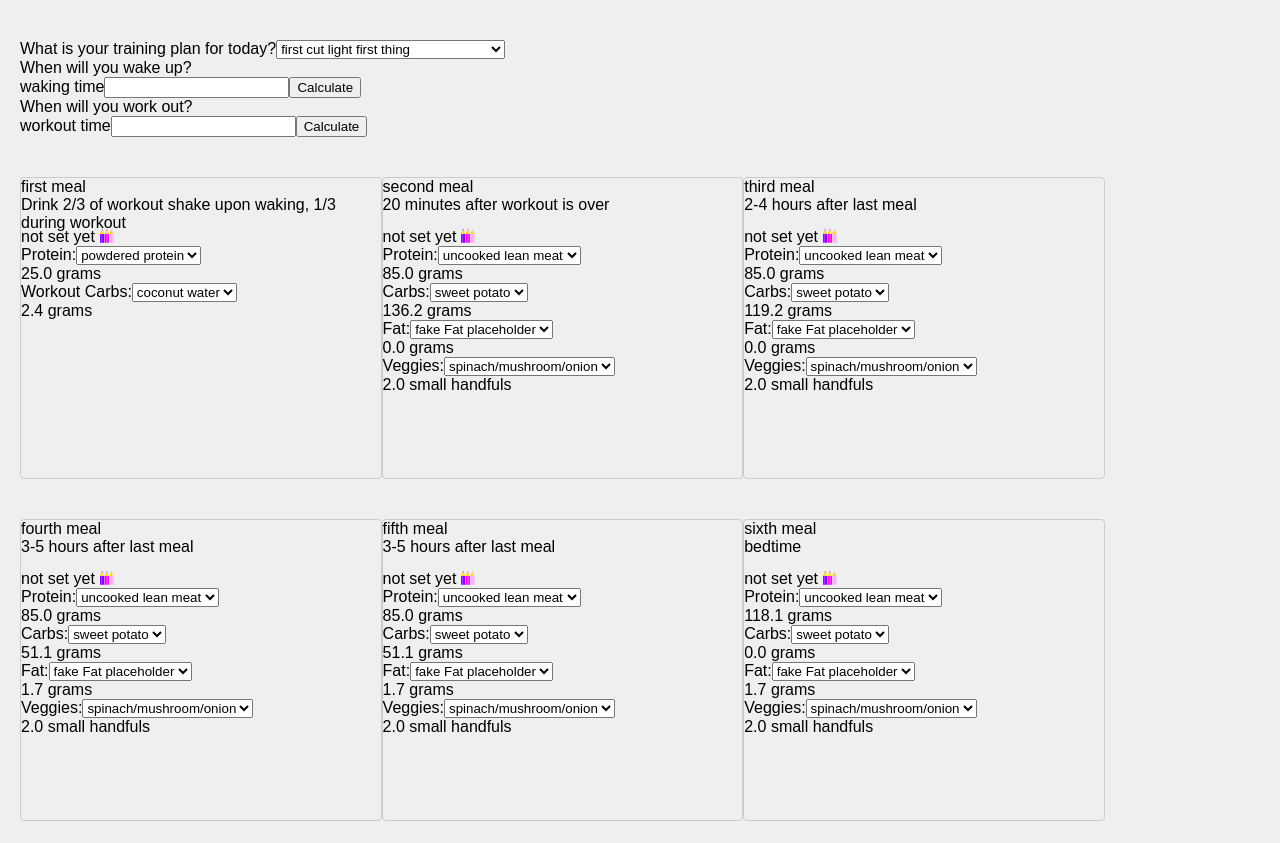
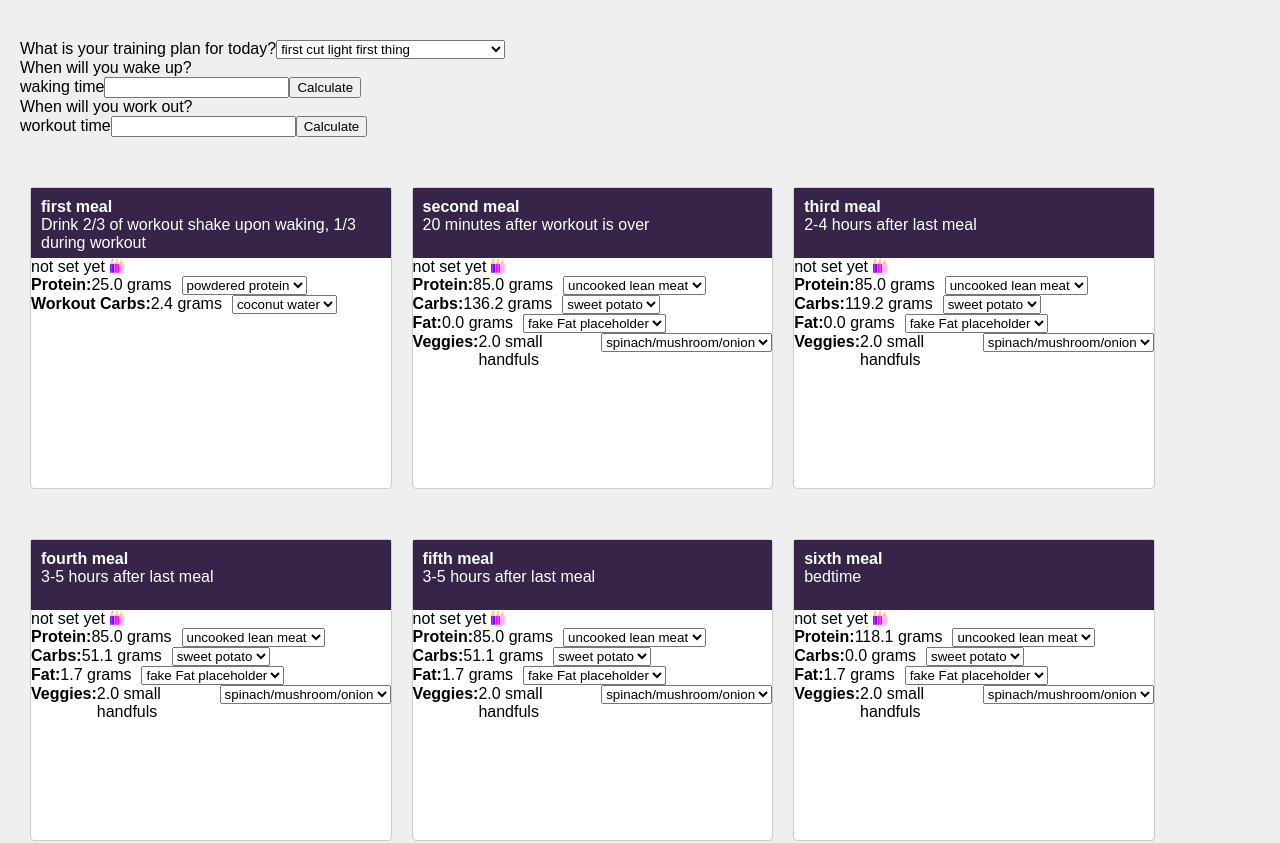
Before and after one commit to wolenskyatwork/food, a React (Create React App) app: page / in a window 1280 px wide. Shown: the top 843 px of the page. Built offline with nearby package versions, Linux system fonts and the light colour scheme.

Commit message:
basically erasing a lot of lines

```diff
--- a/src/App.css
+++ b/src/App.css
@@ -51,32 +51,12 @@
   padding-top: 50px;
 }
 
-.meal-header {
-  background-color: #372549;
-  padding: 10px;
-  color: white;
-}
-
-.meal-title {
-  height: 50px;
-}
-
 .padding {
   padding: 20px 0;
 }
 
 .bold {
   font-weight: bold;
-}
-
-.meal {
-  border-radius: 4px;
-  border: 1px #ccc solid;
-  margin: 0 0 40px;
-  flex-direction: column;
-  display: flex;
-  height: 300px;
-  width: 29%;
 }
 
 .meal-list {
--- /dev/null
+++ b/src/redo/meal/index.css
@@ -0,0 +1,19 @@
+
+.meal {
+    border-radius: 4px;
+    border: 1px #ccc solid;
+    margin: 10px 10px 40px;
+    flex-direction: column;
+    display: flex;
+    height: 300px;
+    width: 29%;
+    background-color: white;
+
+}
+
+.meal-title {
+    height: 50px;
+    background-color: #372549;
+    padding: 10px;
+    color: white;
+}
--- a/src/redo/meal/index.js
+++ b/src/redo/meal/index.js
@@ -2,9 +2,10 @@
 
 import React, { Component } from 'react'
 import Macro from './macros/macro'
-import Option from "../option"
-import moment from "moment"
-import TimeInput from "../../new-time-input"
+import Option from '../option'
+import moment from 'moment'
+import TimeInput from '../../new-time-input'
+import './index.css'
 
 type Props = {
   node: Node
@@ -88,7 +89,7 @@ class Meal extends Component<Props, State> {
     return (
       <div className={'meal sixth'}>
         <div className={'meal-title'}>
-          <div>{node.name} meal</div>
+          <div className={'bold'}>{node.name} meal</div>
           <div>{node.subtitle}</div>
         </div>
         <div>
--- /dev/null
+++ b/src/redo/meal/macros/index.css
@@ -0,0 +1,4 @@
+
+.chooser-container {
+    padding-left: 10px;
+}
--- a/src/redo/meal/macros/macro.js
+++ b/src/redo/meal/macros/macro.js
@@ -3,6 +3,7 @@
 import React, { Component } from 'react'
 import Chooser from '../../chooser'
 import Option from '../../option'
+import './index.css'
 
 type Props = {
   amount: number,
@@ -37,10 +38,14 @@ class Macro extends Component<Props, State> {
 
     return (
       <div>
-        <div className='display-flex'>{`${this.props.macro}:`}<Chooser
-          options={options}
-          optionCallback={this.optionCallback}
-        /></div>{(amount * currentOption.converter).toFixed(1)} {currentOption.unit}
+        <div className='display-flex'>
+          <span className={'bold'}>{`${this.props.macro}:`}</span>
+          {(amount * currentOption.converter).toFixed(1)} {currentOption.unit}
+          <div className={'chooser-container'}><Chooser
+            options={options}
+            optionCallback={this.optionCallback}
+          /></div>
+        </div>
       </div>
     )
   }
```
